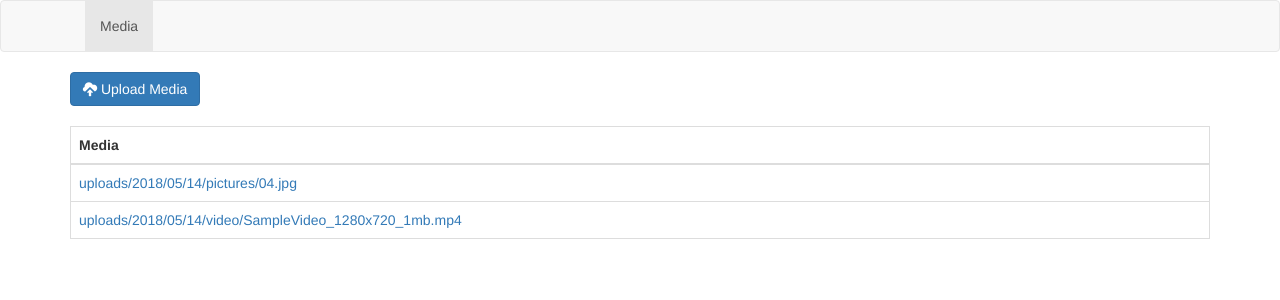
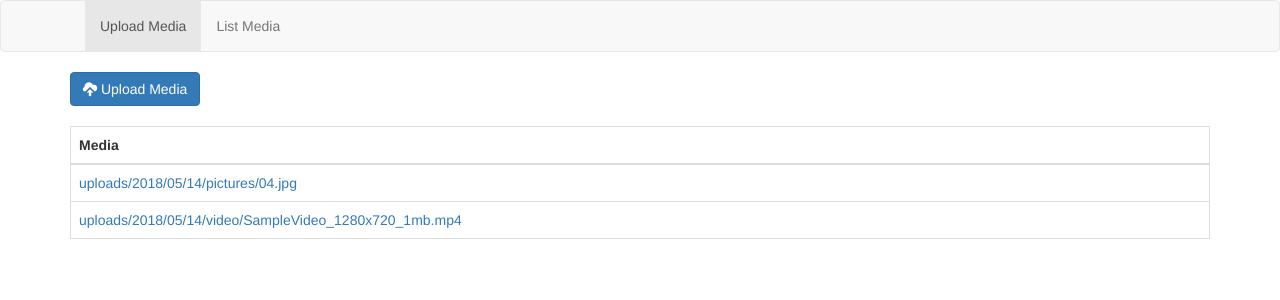
Before and after one commit to basiljose1/mediahost, a Django app: page / in a window 1280 px wide. Shown: the top 300 px of the page. Run offline with Django 3.2, Linux system fonts and the light colour scheme; data comes from the database, SQL or seed files in the repository; some libraries are stand-ins or nearby versions.

Commit message:
Final commit

```diff
--- a/mediahost/urls.py
+++ b/mediahost/urls.py
@@ -17,9 +17,11 @@ from django.conf.urls import url, include
 from django.contrib import admin
 from django.conf import settings
 from django.conf.urls.static import static
+from filebrowser.sites import site
 
 urlpatterns = [
     url(r'^admin/', admin.site.urls),
+    url(r'^filebrowser/', include(site.urls)),
     url(r'^', include('core.urls')),
 ] + static(settings.STATIC_URL, document_root=settings.STATIC_ROOT)
 
--- a/requirements.txt
+++ b/requirements.txt
@@ -1,3 +1,7 @@
 Django==1.11
+django-filebrowser==3.10.1
+django-grappelli==2.11.1
+image==1.5.24
+Pillow==5.1.0
 pkg-resources==0.0.0
 pytz==2018.4
--- a/templates/base.html
+++ b/templates/base.html
@@ -28,7 +28,10 @@
         <div class="collapse navbar-collapse" id="main-menu">
           <ul class="nav navbar-nav">
             <li class="active">
-              <a href="{% url 'media_upload' %}">Media</a>
+              <a href="/filebrowser/browse/">Upload Media</a>
+            </li>
+            <li>
+              <a href="/filebrowser/browse/">List Media</a>
             </li>
           </ul>
         </div>
```
Also changed, not shown: mediahost/settings.py (+12 -0 lines), media/_versions/2018/05/14/pictures/04_admin_thumbnail.jpg (added).
